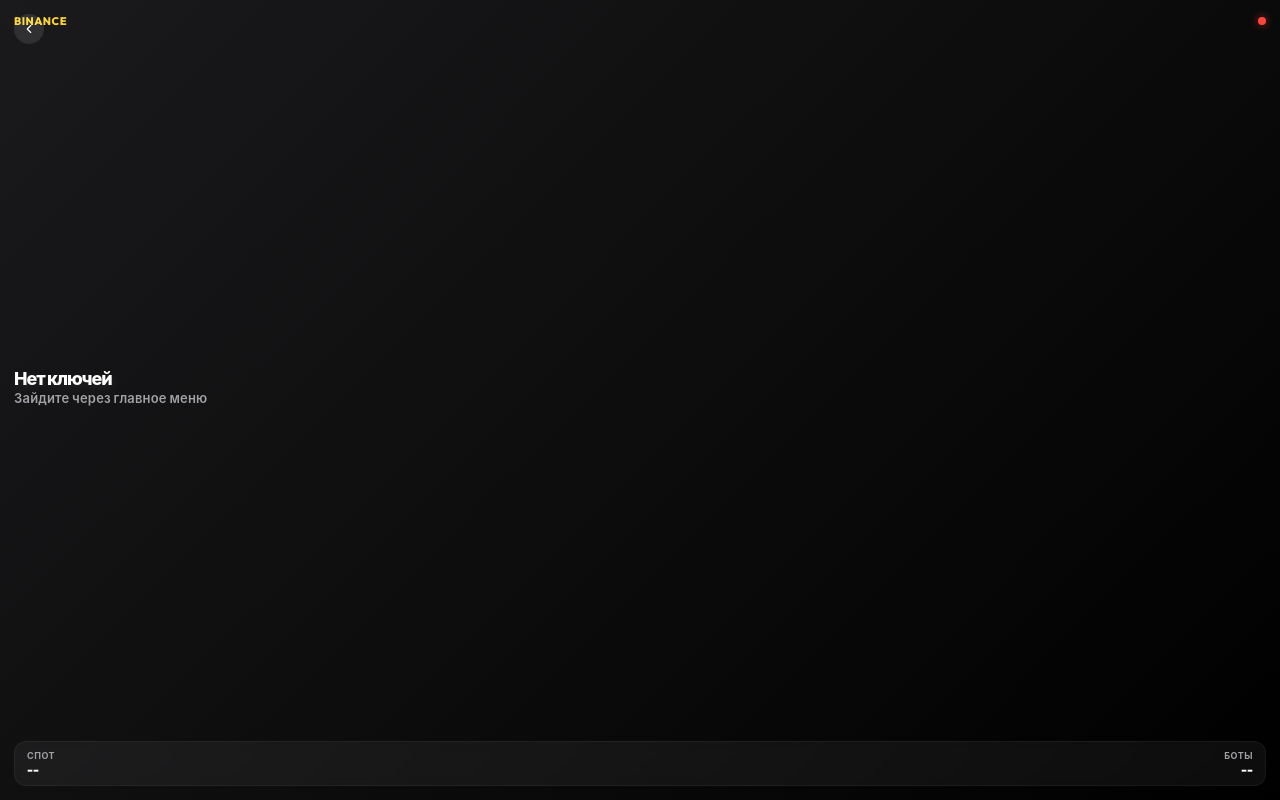
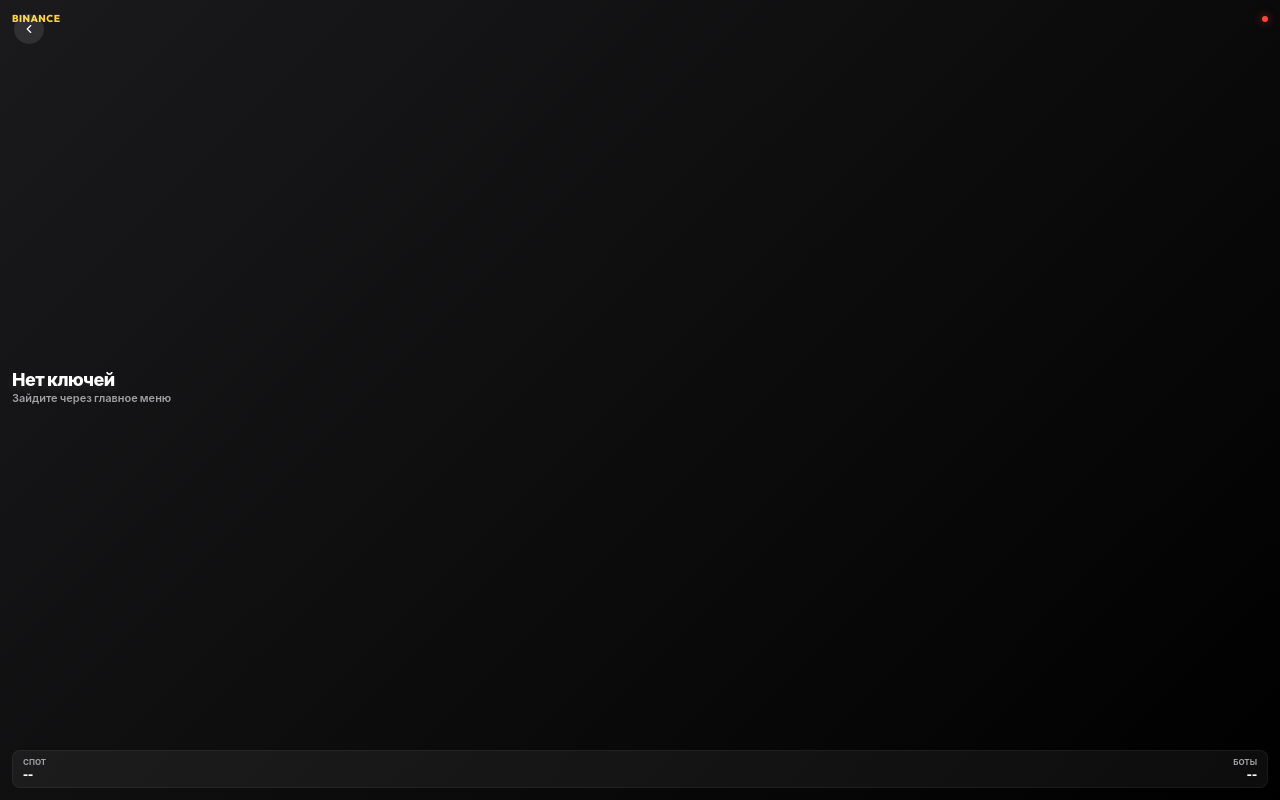
Before and after one commit to Aleksandr6669/ai-binance-fg, a Flask app: page /widget in a window 1280 px wide. Run offline with Flask 3, Linux system fonts and the light colour scheme.

Commit message:
Fix widget bounds and overflow for iOS WidgetWeb form factor

```diff
--- a/templates/jswidget.html
+++ b/templates/jswidget.html
@@ -12,11 +12,8 @@
             color: #FFFFFF;
             font-family: 'Outfit', -apple-system, BlinkMacSystemFont, sans-serif;
             margin: 0;
-            padding: 14px;
-            box-sizing: border-box;
-            display: flex;
-            flex-direction: column;
-            justify-content: space-between;
+            padding: 0;
+            width: 100vw;
             height: 100vh;
             overflow: hidden;
             user-select: none;
@@ -26,13 +23,15 @@
 
         /* The whole body acts as a button */
         .widget-container {
-            flex-grow: 1;
+            width: 100%;
+            height: 100%;
+            padding: 12px;
+            box-sizing: border-box;
             display: flex;
             flex-direction: column;
             justify-content: space-between;
             cursor: pointer;
             transition: transform 0.15s ease-out;
-            height: 100%;
         }
 
         .widget-container:active {
@@ -46,7 +45,7 @@
         }
 
         .title {
-            font-size: 11px;
+            font-size: 10px;
             font-weight: 800;
             color: #FCD535;
             letter-spacing: 0.5px;
@@ -68,11 +67,11 @@
         @keyframes spin { 100% { transform: rotate(360deg); } }
 
         .status-dot {
-            width: 8px;
-            height: 8px;
+            width: 6px;
+            height: 6px;
             background-color: #0ECB81;
             border-radius: 50%;
-            box-shadow: 0 0 8px rgba(14, 203, 129, 0.6);
+            box-shadow: 0 0 6px rgba(14, 203, 129, 0.6);
             transition: background-color 0.3s;
         }
 
@@ -81,22 +80,22 @@
             flex-direction: column;
             justify-content: center;
             flex-grow: 1;
-            margin-top: 4px;
         }
 
         .balance-usd {
-            font-size: 32px;
+            font-size: 22px;
             font-weight: 800;
-            margin-bottom: 0px;
-            letter-spacing: -1px;
-            text-shadow: 0 4px 12px rgba(255,255,255,0.1);
+            margin-bottom: 2px;
+            letter-spacing: -0.5px;
+            text-shadow: 0 4px 10px rgba(255,255,255,0.1);
+            word-break: break-word;
+            line-height: 1.1;
         }
 
         .balance-fiat {
-            font-size: 13px;
+            font-size: 11px;
             font-weight: 600;
             color: #A0A0A5;
-            letter-spacing: 0.2px;
         }
 
         .footer {
@@ -104,10 +103,9 @@
             justify-content: space-between;
             align-items: center;
             background: rgba(255, 255, 255, 0.05);
-            border-radius: 12px;
-            padding: 8px 12px;
+            border-radius: 8px;
+            padding: 6px 10px;
             border: 1px solid rgba(255,255,255,0.05);
-            backdrop-filter: blur(5px);
         }
 
         .footer-item {
@@ -116,15 +114,14 @@
         }
 
         .footer-item span:first-child {
-            font-size: 9px;
+            font-size: 8px;
             color: #A0A0A5;
             font-weight: 700;
             text-transform: uppercase;
-            letter-spacing: 0.5px;
         }
 
         .footer-item span:last-child {
-            font-size: 13px;
+            font-size: 11px;
             font-weight: 800;
             color: #FFFFFF;
         }
```
